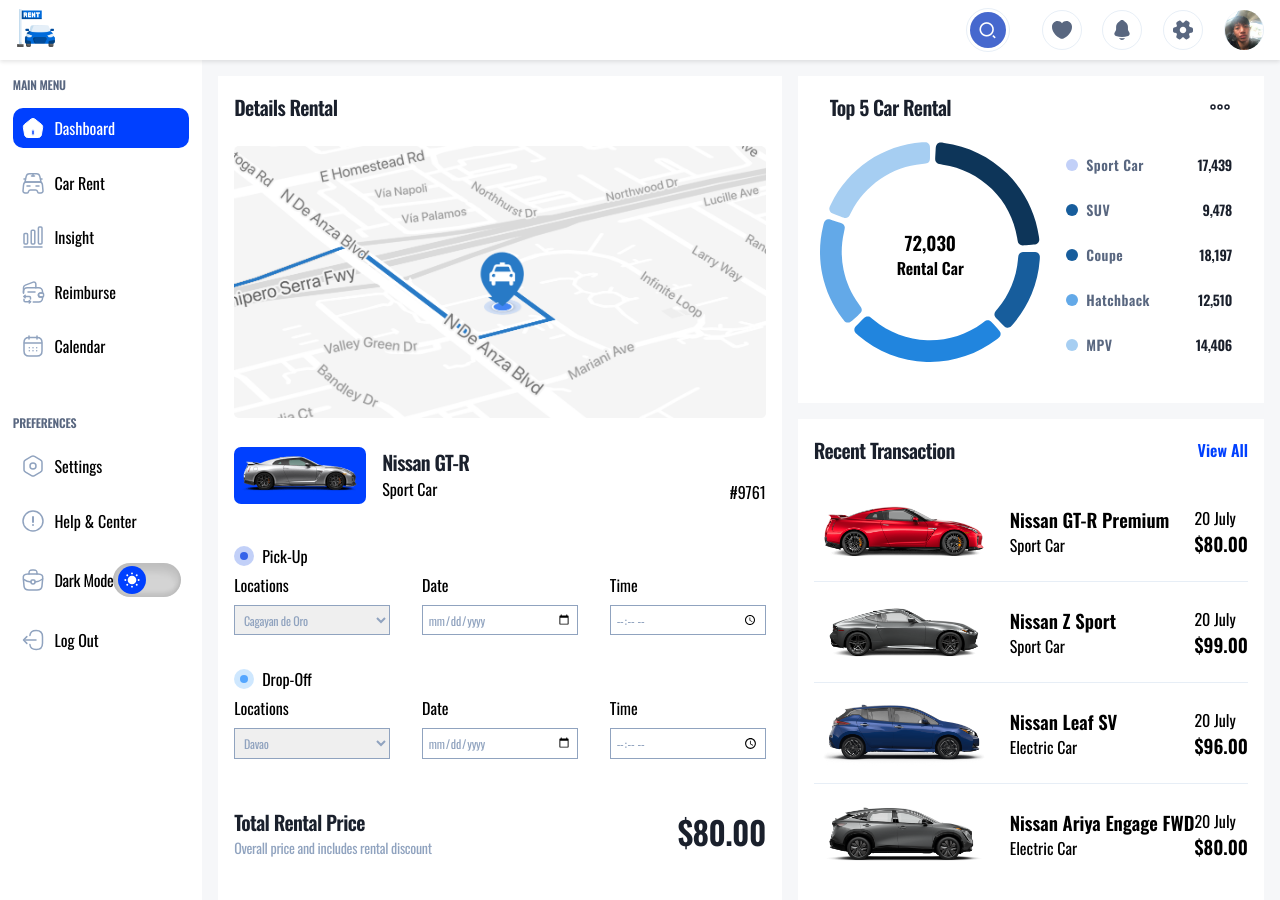
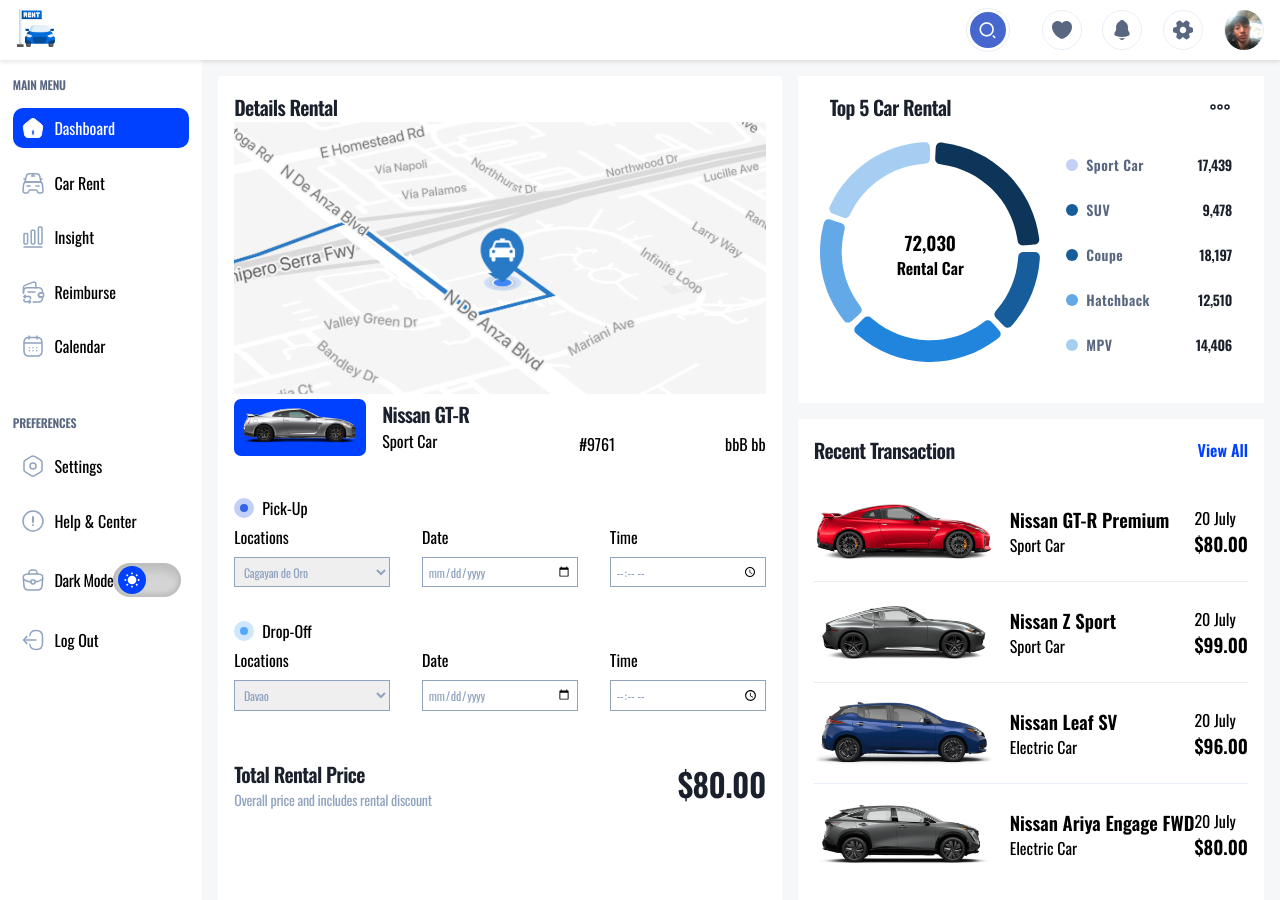
Before and after one commit to meraeugene/car-rent-website, a React (Vite) app: page /account in a window 1280 px wide. Built offline with nearby package versions, Linux system fonts and the light colour scheme.

Commit message:
added blur hash feature

```diff
--- a/package.json
+++ b/package.json
@@ -15,10 +15,12 @@
     "@mui/material": "^5.14.1",
     "animate.css": "^4.1.1",
     "aos": "^2.3.4",
+    "blurhash": "^2.0.5",
     "formik": "^2.4.2",
     "framer-motion": "^10.12.21",
     "query-string": "^8.1.0",
     "react": "^18.2.0",
+    "react-blurhash": "^0.3.0",
     "react-dom": "^18.2.0",
     "react-router-dom": "^6.14.0",
     "remixicon": "^3.4.0",
--- /dev/null
+++ b/src/components/BlurHashImage/blurHashImage.tsx
@@ -0,0 +1,54 @@
+import { useEffect, useState } from "react";
+import { Blurhash } from "react-blurhash";
+
+type BlurHashImageProps = {
+  src: string;
+  className?: string;
+  hash: string;
+  height?: number;
+  width?: number;
+};
+
+const BlurHashImage = (props: BlurHashImageProps): JSX.Element => {
+  // blurhash images
+  const [imageLoaded, setImageLoaded] = useState(false);
+
+  useEffect(() => {
+    const img = new Image();
+    img.onload = () => {
+      setImageLoaded(true);
+    };
+    img.src = props.src;
+  }, [props.src]);
+
+  const height = props.height || 200;
+  const width = props.width || "100%";
+
+  return (
+    <>
+      <div style={{ display: imageLoaded ? "none" : "inline" }}>
+        <Blurhash
+          hash={props.hash}
+          width={width}
+          height={height}
+          resolutionX={32}
+          resolutionY={32}
+          punch={1}
+        />
+      </div>
+      <img
+        className={props.className}
+        src={props.src}
+        alt=""
+        style={{
+          display: !imageLoaded ? "none" : "inline",
+          objectFit: "cover",
+          height: height,
+          width: width,
+        }}
+      />
+    </>
+  );
+};
+
+export default BlurHashImage;
--- a/src/components/Card/Card.tsx
+++ b/src/components/Card/Card.tsx
@@ -105,9 +105,15 @@
                     onClick={toggleLike}
                   >
                     {isLiked ? (
-                      <img src="/images/Like Red.svg" alt="" loading="lazy" />
+                      <i
+                        className="ri-heart-fill"
+                        style={{ fontSize: "1.5rem", color: "red" }}
+                      ></i>
                     ) : (
-                      <img src="/images/Like.svg" alt="" loading="lazy" />
+                      <i
+                        className="ri-heart-line"
+                        style={{ fontSize: "1.5rem" }}
+                      ></i>
                     )}
                   </button>
                 </Tooltip>
--- a/src/pages/Account/Account.css
+++ b/src/pages/Account/Account.css
@@ -115,14 +115,6 @@
   font-weight: 700;
   line-height: 150%;
   letter-spacing: -0.6px;
-}
-
-.main-details__container .map {
-  width: 100%;
-  height: 272px;
-  object-fit: cover;
-  margin: 1.5rem 0;
-  border-radius: 5px;
 }
 
 .car-details__container {
--- a/src/pages/Account/Account.tsx
+++ b/src/pages/Account/Account.tsx
@@ -2,6 +2,7 @@
 import { Link } from "react-router-dom";
 import { DarkModeContext } from "../../context/DarkModeContext";
 import { useContext } from "react";
+import BlurHashImage from "../../components/BlurHashImage/blurHashImage";
 
 export const Account = () => {
   // Use the DarkModeContext to access dark mode state and functions
@@ -160,26 +161,31 @@
       </aside>
       <div className="main-details__container">
         <h1>Details Rental</h1>
-        <img
+        <BlurHashImage
           src="images/details/map.png"
-          alt="map"
           className="map"
-          loading="lazy"
+          hash="L6RyshM|-n%2axofRkt7~U%LE3of"
+          height={272}
         />
         <div className="car-details__container">
           <div className="car-info__container">
             <div className="img__container">
-              <img src="images/details/car.png" alt="car" loading="lazy" />
+              <BlurHashImage
+                hash="LoJkl$WB-;t7~qWBxaof-;fPofof"
+                src="images/details/car.png"
+                height={36}
+                width={116}
+              />
             </div>
             <div>
               <h1>Nissan GT-R</h1>
               <p>Sport Car</p>
             </div>
           </div>
-
           <div className="car-number__container">
             <span>#9761</span>
           </div>
+          bbB bb
         </div>
         <div className="pickdropoff__container">
           <div className="pickup__container">
@@ -326,7 +332,12 @@
         <div className="cars-content">
           <div className="car-info">
             <div className="left">
-              <img src="images/recent/car1.png" alt="" loading="lazy" />
+              <BlurHashImage
+                src="images/recent/car1.png"
+                hash="L4BdjM{}1HJ7-V,tIoNu0d7J|en%"
+                width={180}
+                height={100}
+              />
               <div className="info__container">
                 <h3>Nissan GT-R Premium</h3>
                 <p>Sport Car</p>
@@ -339,7 +350,12 @@
           </div>
           <div className="car-info">
             <div className="left">
-              <img src="images/recent/car2.png" alt="" loading="lazy" />
+              <BlurHashImage
+                src="images/recent/car2.png"
+                hash="L271o~-;00IU~q%MIUIU00M__3of"
+                width={180}
+                height={100}
+              />
               <div className="info__container">
                 <h3>Nissan Z Sport</h3>
                 <p>Sport Car</p>
@@ -352,7 +368,12 @@
           </div>
           <div className="car-info">
             <div className="left">
-              <img src="images/recent/car3.png" alt="" loading="lazy" />
+              <BlurHashImage
+                src="images/recent/car3.png"
+                hash="L24evn-=DgRO_4x^ITM{00ROtoWW"
+                width={180}
+                height={100}
+              />
               <div className="info__container">
                 <h3>Nissan Leaf SV</h3>
                 <p>Electric Car</p>
@@ -365,7 +386,12 @@
           </div>
           <div className="car-info">
             <div className="left">
-              <img src="images/recent/car4.png" alt="" loading="lazy" />
+              <BlurHashImage
+                src="images/recent/car4.png"
+                hash="L36*gp?b009F~q%M9FIU00IU?bxu"
+                width={180}
+                height={100}
+              />
               <div className="info__container">
                 <h3>Nissan Ariya Engage FWD</h3>
                 <p>Electric Car</p>
```
Also changed, not shown: src/utilities/types.d.ts (added, +9 -0 lines), 1 other file (tests, documents, lock files or other folders).
